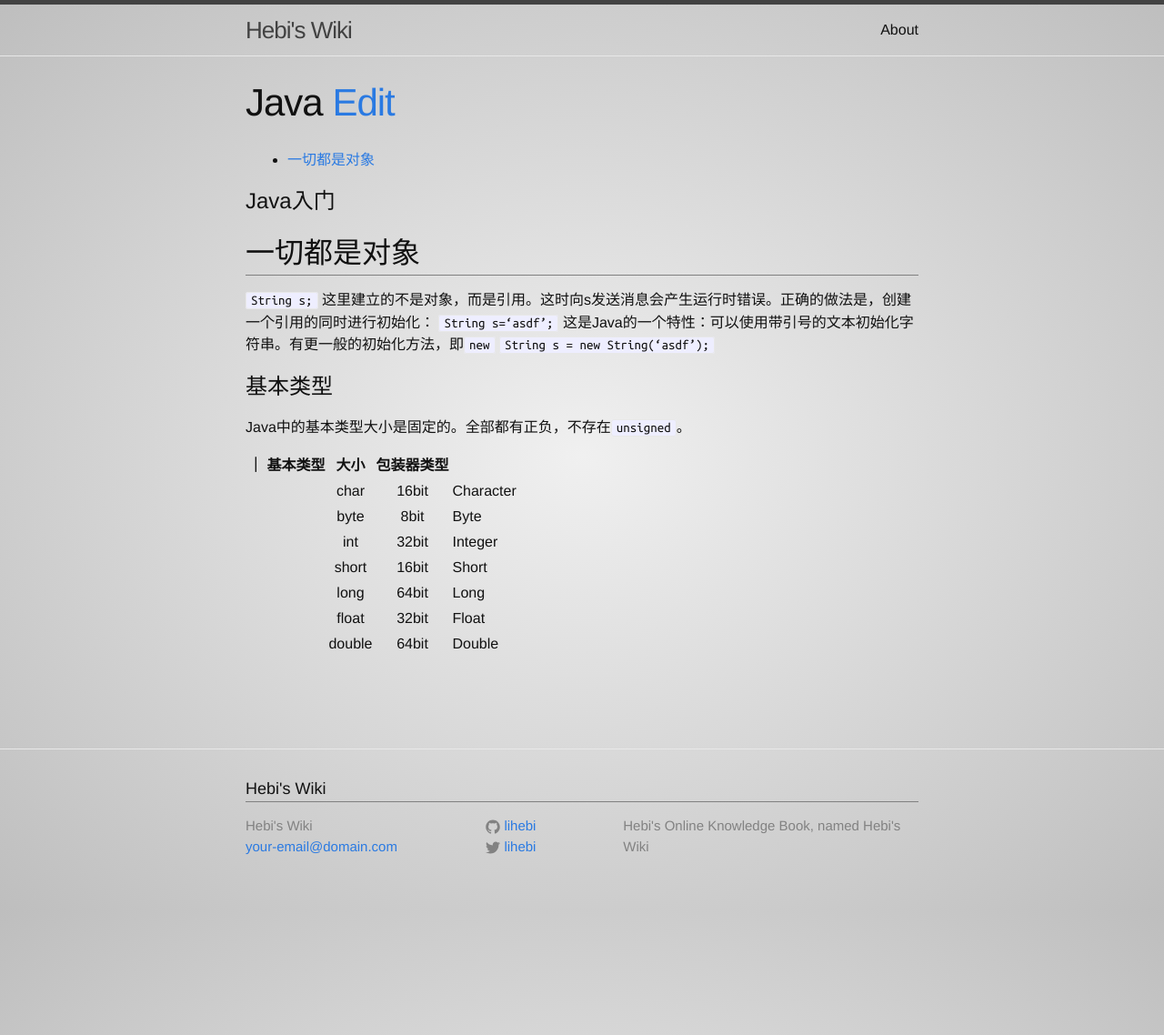
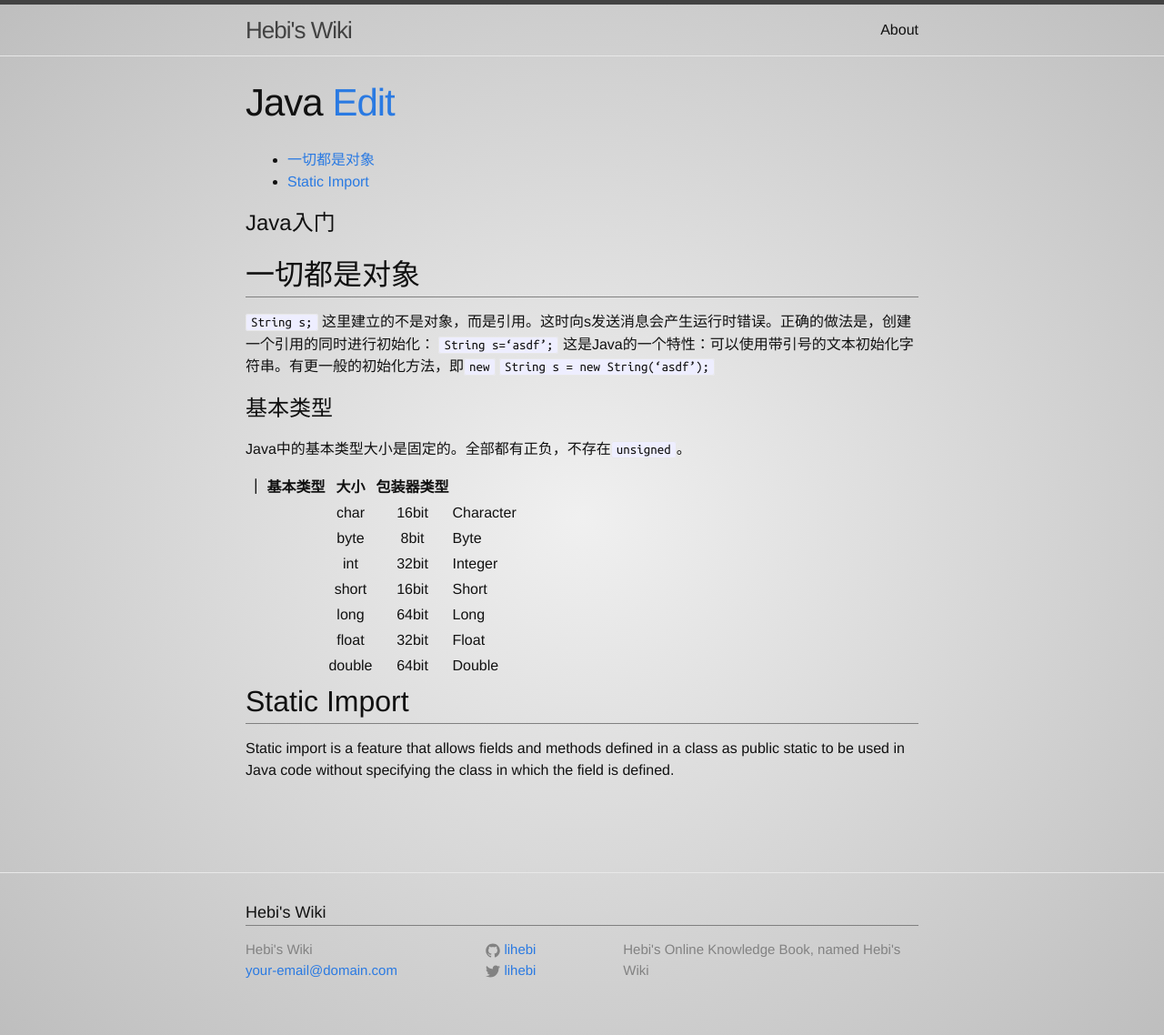
Before and after one commit to lihebi/wiki-old, a Jekyll site: the page built from _wiki/language/formal-languages/java/java.md, in a window 1280 px wide. Shown: the whole page at 91% size. Built offline with Jekyll 4.4.1, drawn with Linux system fonts in a browser that asks for light colours; nearby versions of some CDN libraries; Markdown is read by kramdown in place of the engine named in the settings; a style sheet for code colours, icons or effects is not loaded.

Commit message:
Static import

```diff
--- a/_wiki/language/formal-languages/java/java.md
+++ b/_wiki/language/formal-languages/java/java.md
@@ -25,3 +25,11 @@ Java中的基本类型大小是固定的。全部都有正负，不存在`unsign
 | long | 64bit | Long |
 | float | 32bit | Float |
 | double | 64bit | Double |
+
+Static Import
+-------------
+
+Static import is a feature
+that allows fields and methods defined in a class as public static
+to be used in Java code
+without specifying the class in which the field is defined.
```
